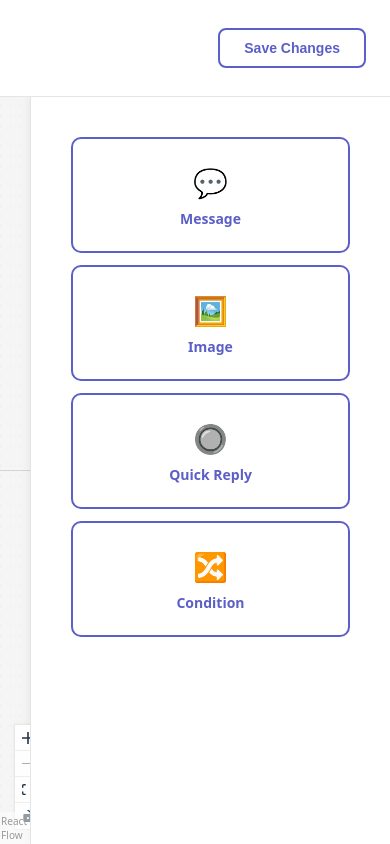
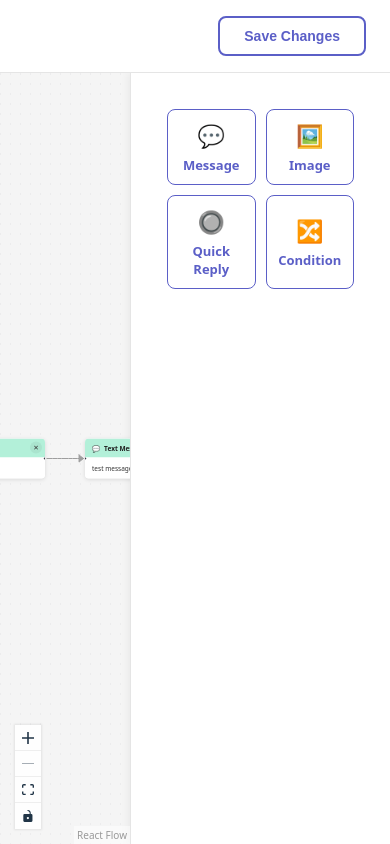
Before and after one commit to SagarKapoorin/ChatBot, a React (Vite) app: page / in a window 390 px wide. Built offline with nearby package versions, Linux system fonts and the light colour scheme.

Commit message:
more ui update and fixes

```diff
--- a/src/components/FlowBuilder.tsx
+++ b/src/components/FlowBuilder.tsx
@@ -7,6 +7,7 @@ import {
   useNodesState,
   useEdgesState,
   addEdge,
+  MarkerType,
   type Connection,
   type ReactFlowInstance,
   type NodeTypes,
@@ -269,6 +270,13 @@ export default function FlowBuilder() {
   //added immutable updater and prune edges when button options change
   const flow: Flow = useMemo(() => ({ nodes, edges }), [nodes, edges])
   const [toast, setToast] = useState<null | { type: 'success' | 'error'; message: string }>(null)
+  const defaultEdgeOptions = useMemo(
+    () => ({
+      markerEnd: { type: MarkerType.ArrowClosed, color: '#9e9e9e', width: 18, height: 18 },
+      style: { stroke: '#9e9e9e', strokeWidth: 2 },
+    }),
+    []
+  )
   const toastTimerRef = useRef<number | null>(null)
 
   const notify = useCallback((message: string, type: 'success' | 'error') => {
@@ -312,6 +320,8 @@ export default function FlowBuilder() {
             onDrop={onDrop}
             onDragOver={onDragOver}
             onInit={(inst) => (rf.current = inst)}
+            defaultEdgeOptions={defaultEdgeOptions}
+            connectionLineStyle={{ stroke: '#9e9e9e', strokeWidth: 2 }}
             fitView
           >
             <Background variant={BackgroundVariant.Dots} />
--- a/src/components/nodes/ImageNode.tsx
+++ b/src/components/nodes/ImageNode.tsx
@@ -15,11 +15,13 @@ export default function ImageNode({ data, selected, id }: NodeProps<ImageRFNode>
         <button className="node-delete" title="Delete" onClick={handleDelete}>✕</button>
       </div>
       <div className="node-body">
-        {data?.imageUrl ? (
-          <img src={data.imageUrl} alt={data.caption || 'image'} className="node-image" />
-        ) : (
-          <div className="image-placeholder">No image URL</div>
-        )}
+        <div className="image-frame">
+          {data?.imageUrl ? (
+            <img src={data.imageUrl} alt={data.caption || 'image'} className="node-image" />
+          ) : (
+            <div className="image-placeholder">No image URL</div>
+          )}
+        </div>
         {data?.caption && <div className="image-caption">{data.caption}</div>}
       </div>
       <Handle type="target" position={Position.Left} />
--- a/src/components/panels/NodesPanel.tsx
+++ b/src/components/panels/NodesPanel.tsx
@@ -21,6 +21,13 @@ export default function NodesPanel() {
   //added drag payload to carry node type
   return (
     <div className="nodes-panel">
+      <div
+        style={{
+          display: 'grid',
+          gridTemplateColumns: 'repeat(2, minmax(0, 1fr))',
+          gap: 10,
+        }}
+      >
         {availableNodes.map((n) => (
           <div
             key={n.type}
@@ -31,23 +38,25 @@ export default function NodesPanel() {
               flexDirection: 'column',
               alignItems: 'center',
               justifyContent: 'center',
-            gap: 8,
+              gap: 6,
               background: '#fff',
-            border: '2px solid #5b5fc7',
-            borderRadius: 10,
-            padding: '16px 20px',
+              border: '1px solid #5b5fc7',
+              borderRadius: 8,
+              padding: '10px 12px',
               cursor: 'grab',
               userSelect: 'none',
-            marginBottom: 12,
-            minHeight: 80,
+              minHeight: 64,
+              width: '100%',
+              boxSizing: 'border-box',
             }}
           >
-          <span style={{ fontSize: 28, color: '#5b5fc7' }}>{n.icon}</span>
-          <div style={{ fontWeight: 600, fontSize: 14, color: '#5b5fc7', textAlign: 'center' }}>
+            <span style={{ fontSize: 22, color: '#5b5fc7' }}>{n.icon}</span>
+            <div style={{ fontWeight: 600, fontSize: 13, color: '#5b5fc7', textAlign: 'center' }}>
               {n.label}
             </div>
           </div>
         ))}
       </div>
+    </div>
   )
 }
--- a/src/index.css
+++ b/src/index.css
@@ -11,3 +11,9 @@ body {
 #root {
   height: 100vh;
 }
+html, body {
+  overflow-x: hidden;
+}
+*, *::before, *::after {
+  box-sizing: border-box;
+}
--- a/src/styles/layout.css
+++ b/src/styles/layout.css
@@ -34,7 +34,9 @@
   position: relative;
 }
 .fb-sidebar {
-  flex: 0 0 360px;
+  flex: 0 1 360px;
+  min-width: 260px;
+  max-width: 100%;
   background: #fff;
   border-left: 1px solid #e5e5e5;
   display: flex;
@@ -43,7 +45,19 @@
   padding: 0;
   box-shadow: -2px 0 8px rgba(0, 0, 0, 0.05);
   overflow-y: auto;
+  overflow-x: hidden;
   box-sizing: border-box;
+}
+.fb-content { overflow-x: hidden; }
+
+@media (max-width: 1024px) {
+  .fb-sidebar { flex-basis: 300px; }
+}
+@media (max-width: 768px) {
+  .fb-sidebar { flex-basis: 260px; }
+}
+@media (max-width: 560px) {
+  .fb-sidebar { flex-basis: 240px; }
 }
 .sidebar-actions {
   padding: 20px;
--- a/src/styles/nodes.css
+++ b/src/styles/nodes.css
@@ -77,11 +77,13 @@
 }
 .node-image {
   max-width: 100%;
+  max-height: 100%;
   border-radius: 6px;
   display: block;
+  object-fit: contain;
 }
 .image-placeholder {
-  height: 120px;
+  height: 100%;
   background: #f3f3f3;
   border: 1px dashed #ccc;
   border-radius: 6px;
@@ -89,6 +91,18 @@
   align-items: center;
   justify-content: center;
   color: #777;
+}
+.image-frame {
+  height: 140px;
+  width: 100%;
+  display: flex;
+  align-items: center;
+  justify-content: center;
+  background: #fafafa;
+  border: 1px solid #e0e0e0;
+  border-radius: 6px;
+  overflow: hidden;
+  box-sizing: border-box;
 }
 .image-caption {
   margin-top: 6px;
--- a/src/styles/panels.css
+++ b/src/styles/panels.css
@@ -2,6 +2,9 @@
   background: #fff;
   padding: 20px;
   overflow-y: auto;
+}
+@media (max-width: 768px) {
+  .nodes-panel { padding: 16px; }
 }
 .panel-title {
   font-weight: 600;
@@ -34,6 +37,7 @@
   display: flex;
   flex-direction: column;
   gap: 16px;
+  overflow-x: hidden;
 }
 .settings-header {
   display: flex;
```
Lines whose indentation alone changed are shown as unchanged.
